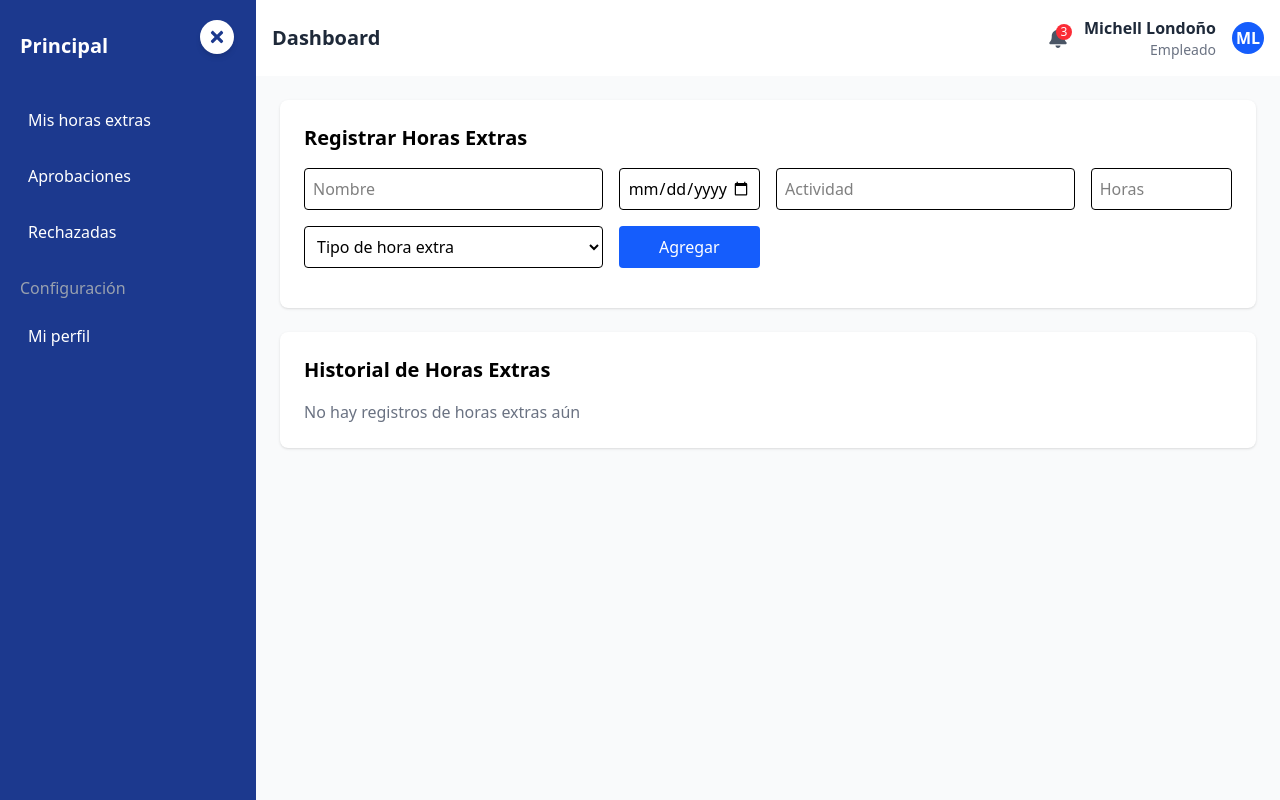
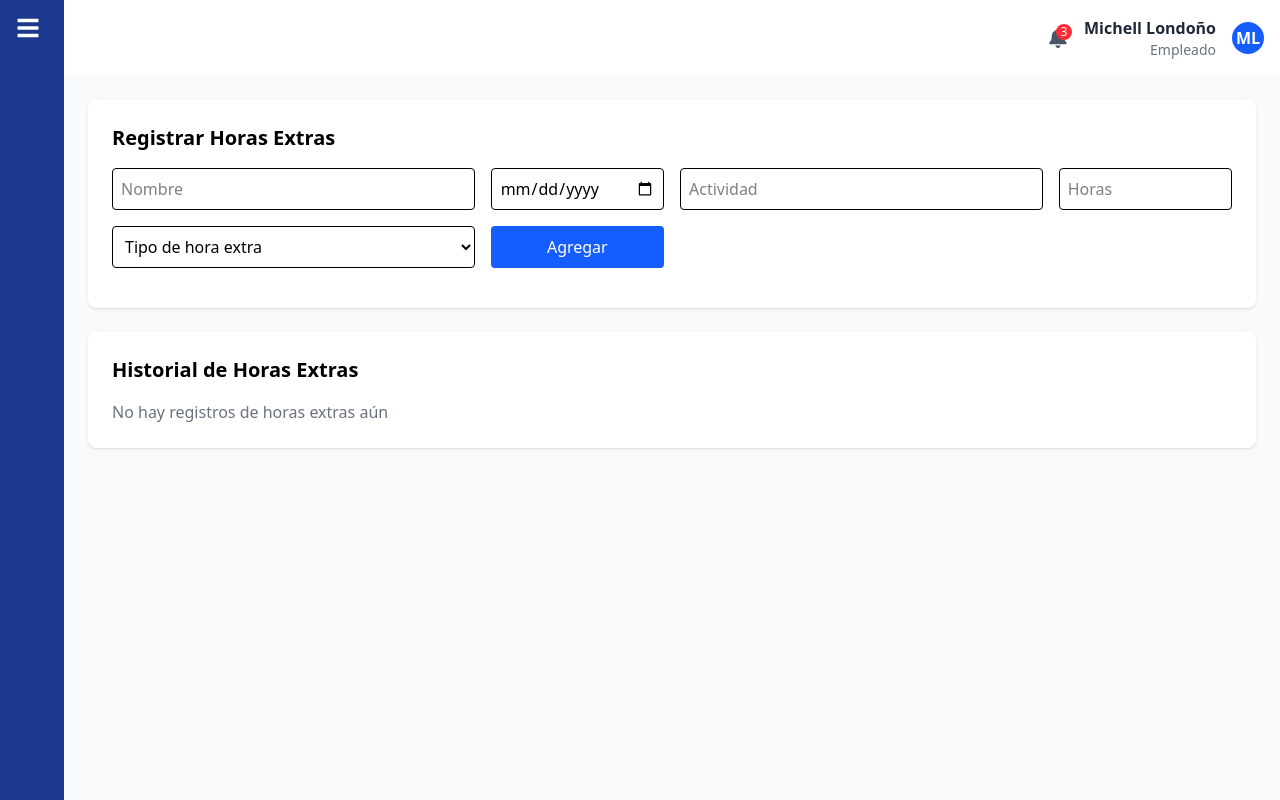
Before and after one commit to Teo1188/FrontEnd-Grupo5, a React (Vite) app: page /dashboard in a window 1280 px wide. Built offline with nearby package versions, Linux system fonts and the light colour scheme.

Commit message:
Perfil unido

```diff
--- a/package.json
+++ b/package.json
@@ -14,6 +14,7 @@
     "@heroicons/react": "^2.2.0",
     "@hookform/resolvers": "^4.1.3",
     "@tailwindcss/vite": "^4.0.15",
+    "frontend-jobs-grupo5": "file:",
     "lucide-react": "^0.484.0",
     "react": "^19.0.0",
     "react-dom": "^19.0.0",
--- a/src/App.jsx
+++ b/src/App.jsx
@@ -14,6 +14,7 @@ const App = () => {
       <Routes>
         <Route path="/" element={<Navigate to="/login" replace />} />
         <Route path="/login" element={<Login />} />
+        <Route path="/extrahour" element={<ExtraHour />} />
         <Route path="/dashboard" element={<Dashboard />} />
         <Route path="/profile" element={<UserProfile />} />
         <Route path="/editar-perfil" element={<EditProfile />} />
--- a/src/components/Menu.jsx
+++ b/src/components/Menu.jsx
@@ -1,52 +1,41 @@
-import React, { useState } from 'react';
-import { FaBars, FaTimes } from 'react-icons/fa';
-import { useNavigate } from "react-router-dom";
+import { useState } from "react";
+import { FaBars, FaTimes } from "react-icons/fa";
+import { NavLink } from "react-router-dom";
 
 const Menu = () => {
-  const [isOpen, setIsOpen] = useState(true);
-  const navigate = useNavigate();
-
-  const handleNavigation = (path) => {
-    navigate(path);
-  };
+  const [isOpen, setIsOpen] = useState(false);
 
   return (
-    <div className={`bg-blue-900 text-white h-full p-5 pt-8 transition-all duration-300 ${isOpen ? "w-64" : "w-20"}`}>
-      <button
-        onClick={() => setIsOpen(!isOpen)}
-        className="absolute top-5 left-[200px] bg-white text-blue-900 rounded-full p-2 shadow-md"
-      >
-        {isOpen ? <FaTimes size={18} /> : <FaBars size={18} />}
-      </button>
+    <div className="flex">
+      {/* Contenedor del menú */}
+      <div className={`fixed top-0 left-0 h-full bg-blue-900 text-white transition-all duration-300 ${isOpen ? "w-64" : "w-16"}`}>
+        {/* Botón para abrir/cerrar */}
+        <div className="flex items-center justify-between px-4 py-4">
 
-      <div className="flex items-center space-x-2">
-        {isOpen ? (
-          <h1 className="text-xl font-bold">Principal</h1>
-        ) : (
-          <h1 className="text-xl font-bold text-center w-full">P</h1>
-        )}
+          <button onClick={() => setIsOpen(!isOpen)} className="text-white">
+            {isOpen ? <FaTimes size={24} /> : <FaBars size={24} />}
+          </button>
+        </div>
+
+        {/* Lista de opciones */}
+        <ul className={`mt-5 px-5 space-y-3 ${isOpen ? "block" : "hidden"}`}>
+        <NavLink to="/dashboard" className="block p-2 hover:bg-blue-700 rounded cursor-pointer">
+              Mis horas extra
+            </NavLink>
+          <li className="p-2 bg-transparent hover:bg-blue-700 rounded cursor-pointer">Aprobaciones</li>
+          <li className="p-2 bg-transparent hover:bg-blue-700 rounded cursor-pointer">Rechazadas</li>
+          <li className="p-2 bg-transparent hover:bg-blue-700 rounded cursor-pointer">Configuración</li>
+           <NavLink to="/profile" className="block p-2 hover:bg-blue-700 rounded cursor-pointer">
+              Mi perfil
+            </NavLink>
+        </ul>
       </div>
 
-      <ul className="mt-10 space-y-4">
-        <li className="hover:bg-blue-700 p-2 rounded-md cursor-pointer flex items-center">
-          {isOpen ? "Mis horas extras" : "H"}
-        </li>
-        <li className="hover:bg-blue-700 p-2 rounded-md cursor-pointer flex items-center">
-          {isOpen ? "Aprobaciones" : "A"}
-        </li>
-        <li className="hover:bg-blue-700 p-2 rounded-md cursor-pointer flex items-center">
-          {isOpen ? "Rechazadas" : "R"}
-        </li>
+      {/* Contenido de la página que se ajusta al tamaño del menú */}
+      <div className={`transition-all duration-300 ${isOpen ? "ml-64" : "ml-16"}`}>
 
-        {isOpen && <li className="mt-6 text-gray-400">Configuración</li>}
-
-        <li
-          className="hover:bg-blue-700 p-2 rounded-md cursor-pointer flex items-center"
-          onClick={() => handleNavigation('/profile')}
-        >
-          {isOpen ? "Mi perfil" : "P"}
-        </li>
-      </ul>
+        {/* Aquí va el resto del contenido de la página */}
+      </div>
     </div>
   );
 };
--- a/src/components/Navbar.jsx
+++ b/src/components/Navbar.jsx
@@ -1,12 +1,18 @@
 import React from 'react';
+import { Menu, MenuButton, MenuItems, MenuItem } from '@headlessui/react';
 import { FaBell } from 'react-icons/fa';
+
+const userNavigation = [
+  { name: 'Tu Perfil', href: '#' },
+  { name: 'Cerrar Sesión', href: '/login' },
+];
 
 const Navbar = () => {
   return (
     <header className="bg-white shadow-md flex justify-between items-center p-4">
-      <div className="text-xl font-semibold text-gray-800">Dashboard</div>
 
-      <div className="flex items-center space-x-4">
+      <div className="ml-auto flex items-center space-x-4">
+        {/* Botón de notificaciones */}
         <button className="text-gray-600 hover:text-gray-800 relative">
           <FaBell className="text-xl" />
           <span className="absolute -top-1 -right-1 bg-red-500 text-white text-xs rounded-full h-4 w-4 flex items-center justify-center">
@@ -14,15 +20,35 @@ const Navbar = () => {
           </span>
         </button>
 
+        {/* Información del usuario */}
         <div className="text-right">
           <h3 className="text-gray-800 font-semibold">Michell Londoño</h3>
           <p className="text-gray-500 text-sm">Empleado</p>
         </div>
 
-        <div className="bg-blue-600 text-white rounded-full w-8 h-8 flex items-center justify-center font-bold">
-          ML
-        </div>
+        {/* Menú desplegable en la bolita */}
+        <Menu as="div" className="relative">
+          <MenuButton className="bg-blue-600 text-white rounded-full w-8 h-8 flex items-center justify-center font-bold focus:outline-none">
+            ML
+          </MenuButton>
+
+          <MenuItems className="absolute right-0 mt-2 w-48 rounded-md bg-white shadow-lg ring-1 ring-black/5 focus:outline-none">
+            {userNavigation.map((item) => (
+              <MenuItem key={item.name}>
+                {({ active }) => (
+                  <a
+                    href={item.href}
+                    className={`block px-4 py-2 text-sm text-gray-700 ${active ? 'bg-gray-100' : ''}`}
+                  >
+                    {item.name}
+                  </a>
+                )}
+              </MenuItem>
+            ))}
+          </MenuItems>
+        </Menu>
       </div>
+
     </header>
   );
 };
--- a/src/pages/UserProfile.jsx
+++ b/src/pages/UserProfile.jsx
@@ -1,6 +1,7 @@
 import React, { useState, useEffect } from "react";
 import { Camera, ArrowLeft, ChevronRight, User, Clock } from "lucide-react";
 import { Link, useNavigate } from "react-router-dom";
+import Menu from "../components/Menu"; // Importa el Menú lateral
 
 const UserProfile = () => {
   const navigate = useNavigate();
@@ -35,7 +36,12 @@ const UserProfile = () => {
   };
 
   return (
-    <div className="min-h-screen bg-gradient-to-b from-blue-600 to-blue-400 flex justify-center items-center p-4">
+    <div className="flex">
+      {/* Menú lateral */}
+      <Menu />
+
+      {/* Contenido principal */}
+      <div className="flex-1 min-h-screen bg-gradient-to-b from-blue-600 to-blue-400 flex justify-center items-center p-4">
         <div className="w-full max-w-2xl bg-white rounded-3xl shadow-xl overflow-hidden">
           <div className="relative bg-gradient-to-r from-blue-500 to-blue-700 h-36 flex items-center justify-center">
             <ArrowLeft className="absolute top-6 left-6 text-white cursor-pointer" size={32} />
@@ -115,6 +121,7 @@ const UserProfile = () => {
           </div>
         </div>
       </div>
+    </div>
   );
 };
 
```
Also changed, not shown: 1 other file (tests, documents, lock files or other folders). Lines whose indentation alone changed are shown as unchanged.
